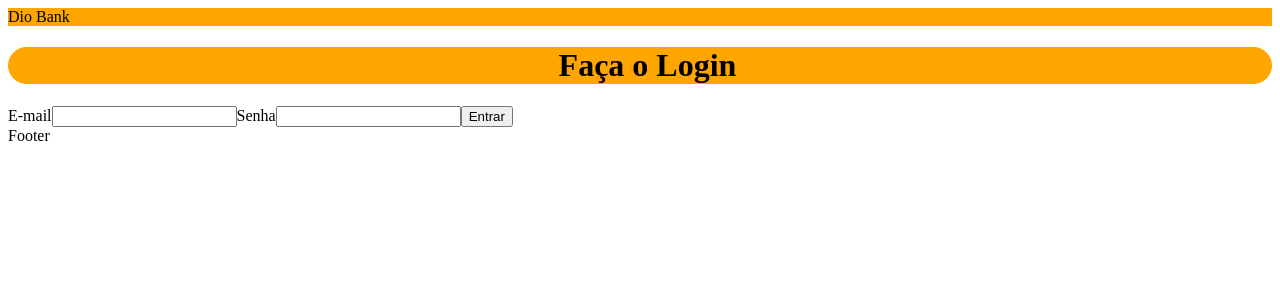
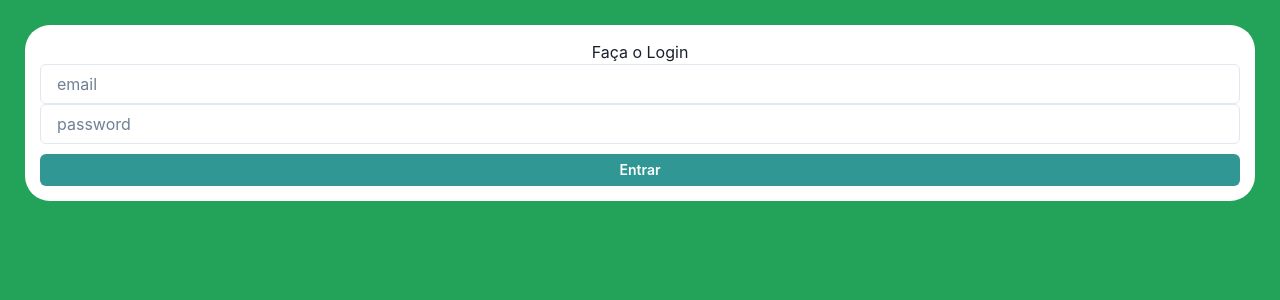
Before and after one commit to tulioperdigao/formacao-typescript-fullstack, a React (Create React App) app in the folder introducao-react/my-app-ts/: page / in a window 1280 px wide. Shown: the top 300 px of the page. Built offline with nearby package versions, Linux system fonts and the light colour scheme.

Commit message:
Estruturando a página de login

```diff
--- a/introducao-react/my-app-ts/package.json
+++ b/introducao-react/my-app-ts/package.json
@@ -3,6 +3,9 @@
   "version": "0.1.0",
   "private": true,
   "dependencies": {
+    "@chakra-ui/react": "^2.10.9",
+    "@emotion/react": "^11.14.0",
+    "@emotion/styled": "^11.14.1",
     "@testing-library/dom": "^10.4.0",
     "@testing-library/jest-dom": "^6.6.3",
     "@testing-library/react": "^16.3.0",
@@ -11,6 +14,7 @@
     "@types/node": "^16.18.126",
     "@types/react": "^19.1.6",
     "@types/react-dom": "^19.1.6",
+    "framer-motion": "^12.23.0",
     "react": "^19.1.0",
     "react-dom": "^19.1.0",
     "react-scripts": "5.0.1",
--- a/introducao-react/my-app-ts/src/App.tsx
+++ b/introducao-react/my-app-ts/src/App.tsx
@@ -1,33 +1,24 @@
 import { Layout } from './components/layout';
-import styled from 'styled-components';
-
-const Box = styled.div`
-  background-color: orange;
-  border-radius: 25px;
-  padding-left: 15px;
-  text-align: center;
-`
+import { Box, Button, Center, ChakraProvider, Input } from '@chakra-ui/react';
 
 function App() {
   return (
-    <Layout>
-        <Box>
-          <h1>Faça o Login</h1>
+    <ChakraProvider>
+      <Box minHeight='100vh' backgroundColor='#23a25a' padding='25px'>
+        <Box backgroundColor='#ffffff' borderRadius='25px' padding='15px'>
+          <Center>
+            <h1>Faça o Login</h1>
+          </Center>
+          <Input placeholder="email" />
+          <Input placeholder="password" />
+          <Center>
+            <Button colorScheme='teal' size='sm' width='100%' marginTop='10px'>
+              Entrar
+            </Button>
+          </Center>
         </Box>
-        <label htmlFor='emailInput'>
-          E-mail
-        </label>
-        <input id='emailInput' type='email' />
-
-        <label htmlFor='passwordInput'>
-          Senha
-        </label>
-        <input id='passwordInput' type='password' />
-
-        <button>
-          Entrar
-        </button>
-    </Layout>
+      </Box>
+    </ChakraProvider>
   );
 }
 
```
Also changed, not shown: 1 other file (tests, documents, lock files or other folders).
